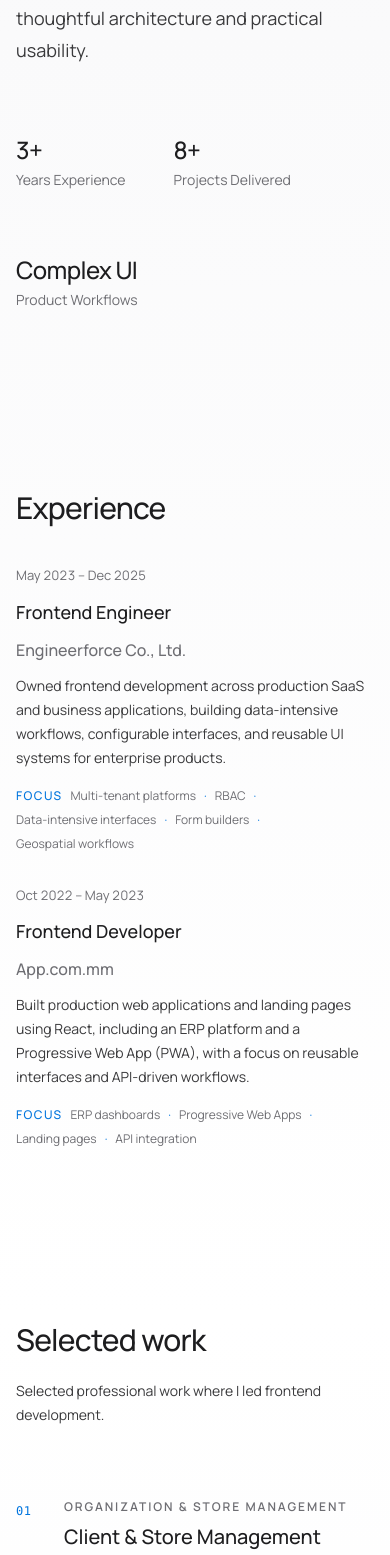
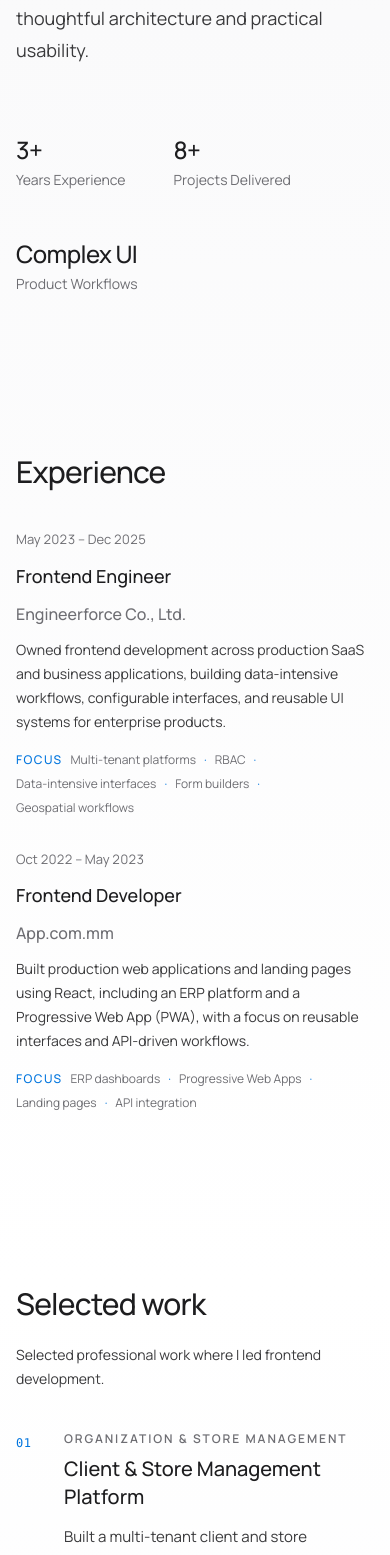
Before and after one commit to zawhlyanhtet/portfolio, a React (Vite) app: page / in a window 390 px wide. Shown: the part 1248-2803 px from the top of the page. Built offline with nearby package versions, Linux system fonts and the light colour scheme.

Commit message:
Make consistent spacing across sections

```diff
--- a/src/scenes/home/sections/Profile/ProfileSection.jsx
+++ b/src/scenes/home/sections/Profile/ProfileSection.jsx
@@ -22,22 +22,22 @@ export default function ProfileSection() {
           </div>
         </div>
 
-        <div className="mt-12 flex flex-wrap gap-x-12 gap-y-6">
-          <div className="py-5 sm:pr-6">
+        <div className="mt-17 flex flex-wrap gap-x-12 gap-y-12 sm:gap-x-24">
+          <div>
             <p className="text-2xl font-medium tracking-tight text-primary">
               3+
             </p>
             <p className="mt-1 text-sm text-muted">Years Experience</p>
           </div>
 
-          <div className="py-5 sm:px-6">
+          <div>
             <p className="text-2xl font-medium tracking-tight text-primary">
               8+
             </p>
             <p className="mt-1 text-sm text-muted">Projects Delivered</p>
           </div>
 
-          <div className="py-5 sm:px-6">
+          <div>
             <p className="text-2xl font-medium tracking-tight text-primary">
               Complex UI
             </p>
--- a/src/scenes/home/sections/Projects/ProjectsSection.jsx
+++ b/src/scenes/home/sections/Projects/ProjectsSection.jsx
@@ -5,7 +5,7 @@ export default function ProjectsSection() {
   return (
     <section id="projects" className="px-4 py-20 sm:px-6 lg:px-8">
       <div className="mx-auto max-w-6xl">
-        <div className="flex flex-col gap-5 pb-8 sm:flex-row sm:items-end sm:justify-between">
+        <div className="flex flex-col gap-5 sm:flex-row sm:items-end sm:justify-between">
           <h2 className="mt-3 section-heading tracking-tight">Selected work</h2>
 
           <p className="max-w-sm text-sm leading-6 text-normal">
```
